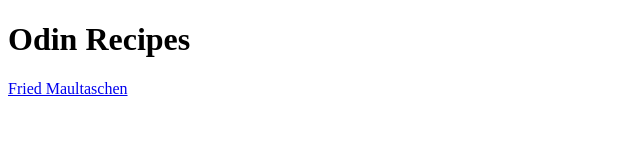
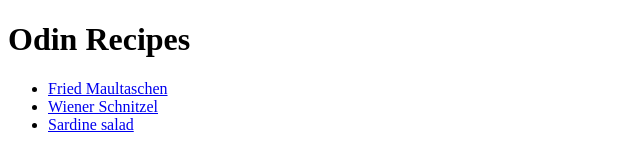
Before and after one commit to Shorayn/odin-recipes, a plain HTML site: page index.html in a window 1280 px wide. Shown: the whole page, without its empty margins (0-640 px from the left). Drawn offline with Linux system fonts and the light colour scheme.

Commit message:
added links to recipes in index.html

```diff
--- a/index.html
+++ b/index.html
@@ -8,6 +8,10 @@
 <body>
     <h1>Odin Recipes</h1>
 
-    <a href="recipes/fried-maultaschen.html">Fried Maultaschen</a>
+    <ul>
+        <li><a href="recipes/fried-maultaschen.html">Fried Maultaschen</a></li>
+        <li><a href="recipes/schnitzel.html">Wiener Schnitzel</a></li>
+        <li><a href="recipes/sardine-salad.html">Sardine salad</a></li>
+    </ul>
 </body>
 </html>
```
